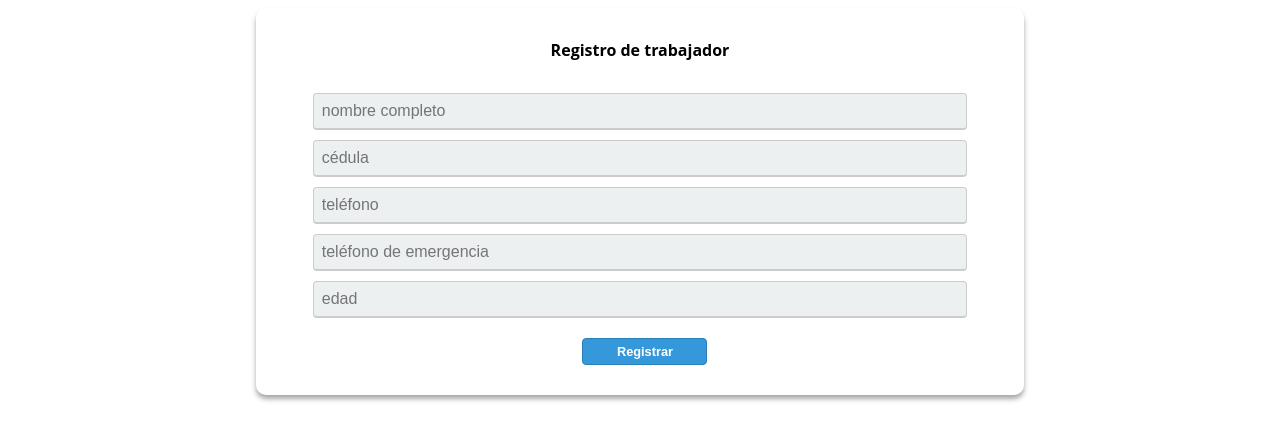
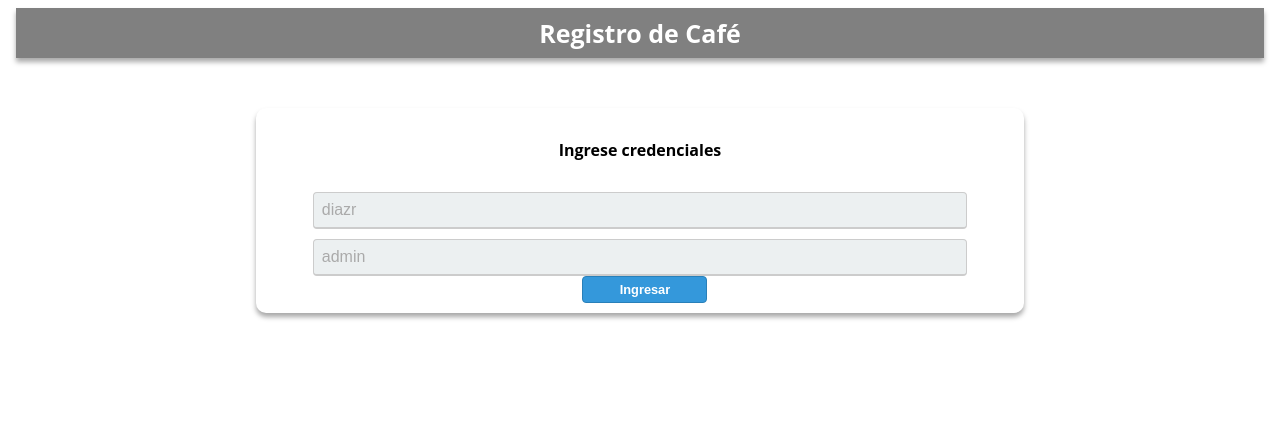
Before and after one commit to ronaldhgamez/Cafe-App-Angular, an Angular app: page / in a window 1280 px wide. Shown: the top 440 px of the page. Built offline with nearby package versions, Linux system fonts and the light colour scheme.

Commit message:
validaAdmi-POST

```diff
--- a/package.json
+++ b/package.json
@@ -19,6 +19,7 @@
     "@angular/platform-browser-dynamic": "~12.2.0",
     "@angular/router": "~12.2.0",
     "rxjs": "~6.6.0",
+    "sweetalert2": "^11.1.9",
     "tslib": "^2.3.0",
     "zone.js": "~0.11.4"
   },
--- a/src/app/app.component.html
+++ b/src/app/app.component.html
@@ -4,4 +4,4 @@
     <app-employees-component></app-employees-component>
     <app-employees-details></app-employees-details>
 -->
-<app-register-component></app-register-component>
+<app-login-component></app-login-component>
--- a/src/app/app.module.ts
+++ b/src/app/app.module.ts
@@ -1,6 +1,7 @@
 import { NgModule } from '@angular/core';
 import { BrowserModule } from '@angular/platform-browser';
 import { ReactiveFormsModule } from '@angular/forms';
+import { HttpClientModule } from '@angular/common/http';
 
 import { AppComponent } from './app.component';
 import { LoginComponentComponent } from './components/login-component/login-component.component';
@@ -9,17 +10,21 @@ import { EmployeesComponentComponent } from './components/employees-component/em
 import { EmployeesDetailsComponent } from './components/employees-details/employees-details.component';
 
 
+
+
 @NgModule({
   declarations: [
     AppComponent,
     LoginComponentComponent,
     RegisterComponentComponent,
     EmployeesComponentComponent,
-    EmployeesDetailsComponent
+    EmployeesDetailsComponent,
+
   ],
   imports: [
     BrowserModule,
-    ReactiveFormsModule //para el retorno del usuario tipo json
+    ReactiveFormsModule, //para el retorno del usuario tipo json
+    HttpClientModule
   ],
   providers: [],
   bootstrap: [AppComponent]
--- a/src/app/components/login-component/login-component.component.ts
+++ b/src/app/components/login-component/login-component.component.ts
@@ -1,5 +1,9 @@
 import { Component, OnInit } from '@angular/core';
 import { FormBuilder, FormGroup, Validators } from '@angular/forms';
+import { Router } from '@angular/router';
+import { AuthService } from 'src/app/services/auth.service';
+
+import Swal from 'sweetalert2';
 
 @Component({
   selector: 'app-login-component',
@@ -8,18 +12,37 @@ import { FormBuilder, FormGroup, Validators } from '@angular/forms';
 })
 export class LoginComponentComponent {
 
-
   miFormulario: FormGroup = this.fb.group({
     usuario: ['diazr', [Validators.required]],
-    contrasena: ['admi', [Validators.required]]
+    contrasena: ['admin', [Validators.required]]
 
   });
 
-  constructor(private fb: FormBuilder) { }
+  constructor(
+    private fb: FormBuilder,
+    private authService: AuthService
+    ) { }
 
   login() {
     console.log(this.miFormulario.value);
-    console.log(this.miFormulario.valid);
+    const { usuario, contrasena } = this.miFormulario.value;
+
+    this.authService.login(usuario,contrasena)
+    .subscribe( ok => {
+
+      console.log(ok);
+
+      if(ok===true){
+        //this.router.navigateByUrl('/rutadelaventana');
+        console.log("Abriendo menú del Administrador")
+      }else{
+        Swal.fire('Error',ok, 'error');
+        //TODO mostrar mensaje de error
+      }
+
+
+    });
+    //console.log(this.miFormulario.valid);
   }
 
   /*   public username: string;
--- a/src/app/components/register-component/register-component.component.ts
+++ b/src/app/components/register-component/register-component.component.ts
@@ -1,5 +1,6 @@
 import { Component } from '@angular/core';
 import { FormBuilder, FormGroup, Validators } from '@angular/forms';
+import { AuthService } from '../../services/auth.service';
 
 @Component({
   selector: 'app-register-component',
@@ -19,7 +20,8 @@ export class RegisterComponentComponent {
 
   });
 
-  constructor(private fb: FormBuilder) { }
+  constructor(
+    private fb: FormBuilder){ }
 
   registro() {
     console.log(this.miFormulario.value);
--- /dev/null
+++ b/src/app/interfaces/interfaces.ts
@@ -0,0 +1,13 @@
+
+export interface AuthResponse{
+    ok: boolean;
+    uid?:string;
+    usuario?:string;
+    token?:string;
+    msg?:string;
+}
+
+export interface Usuario{
+    uid:string,
+    usuario:string
+}
--- /dev/null
+++ b/src/app/services/auth.service.ts
@@ -0,0 +1,45 @@
+import { Injectable } from '@angular/core';
+import { HttpClient } from '@angular/common/http';
+import { environment } from '../../environments/environment';
+
+import { of } from 'rxjs';
+import { catchError, map, tap} from 'rxjs/operators';
+
+import { AuthResponse, Usuario } from '../interfaces/interfaces';
+
+@Injectable({
+  providedIn: 'root'
+})
+
+export class AuthService {
+
+  private baseUrl: string = environment.baseUrl;
+
+  private _usuario !: Usuario;
+
+  getUsuario() {
+    return { ...this._usuario };
+  }
+
+  constructor(private http: HttpClient) { }
+
+  login(usuario: string, contrasena: string) {
+    const url = `${this.baseUrl}auth/admi`;
+    const body = { usuario, contrasena };
+
+    return this.http.post<AuthResponse>(url, body)
+      .pipe(
+        tap(resp =>{
+          if(resp.ok===true){
+            this._usuario={
+              usuario:resp.usuario!,
+              uid:resp.uid!
+            }
+          }
+        }),
+
+        map(resp => resp.ok),//para que devuelva solo el booleano de si esta bien o mal (true,false)
+        catchError(err => of(err.error.msg))//atrapa el error del request y muestra cual es
+        )
+  }
+}
--- a/src/environments/environment.ts
+++ b/src/environments/environment.ts
@@ -3,7 +3,8 @@
 // The list of file replacements can be found in `angular.json`.
 
 export const environment = {
-  production: false
+  production: false,
+  baseUrl:'http://localhost:4000/api/'
 };
 
 /*
```
Also changed, not shown: 1 other file (tests, documents, lock files or other folders).
